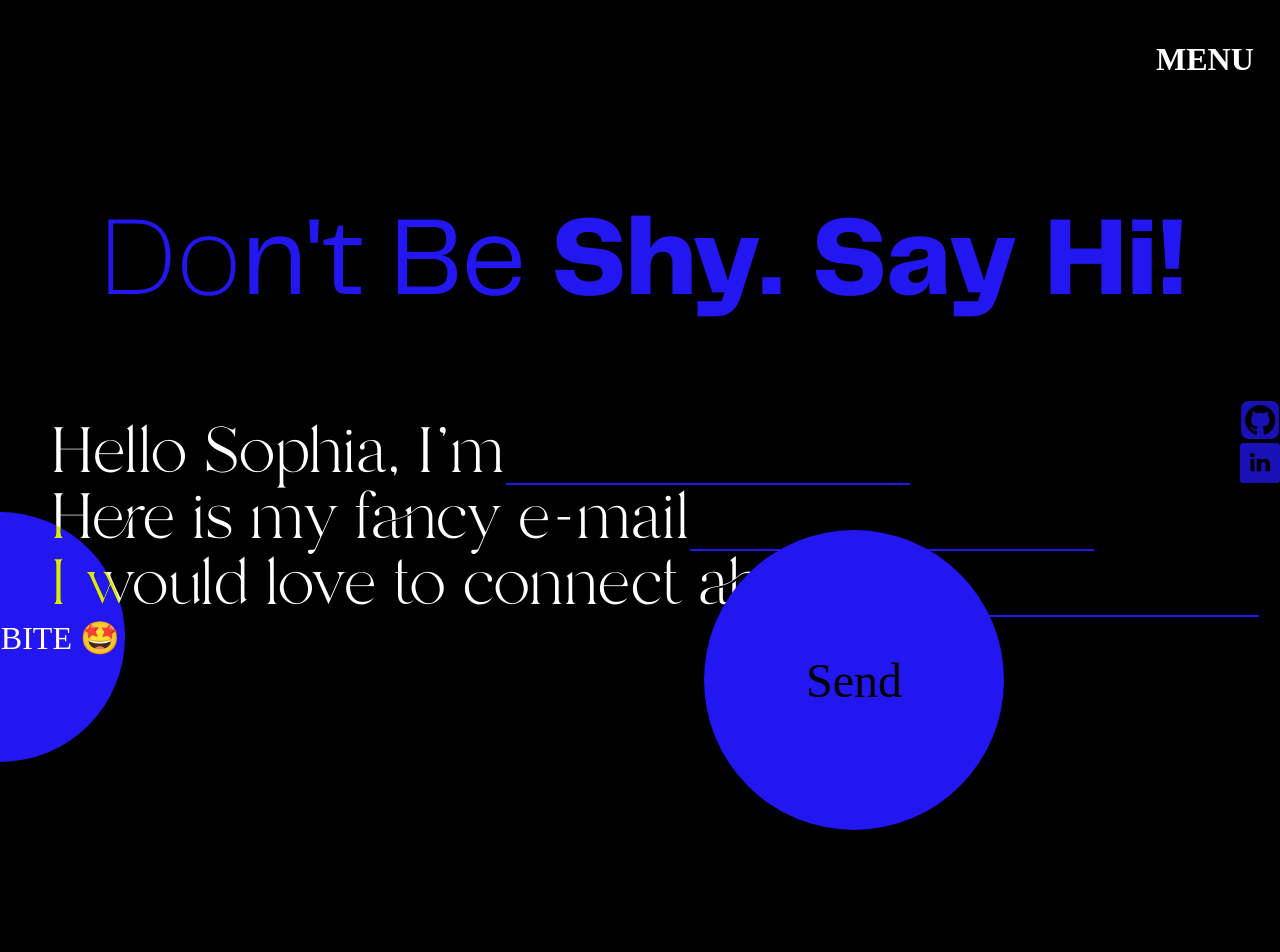
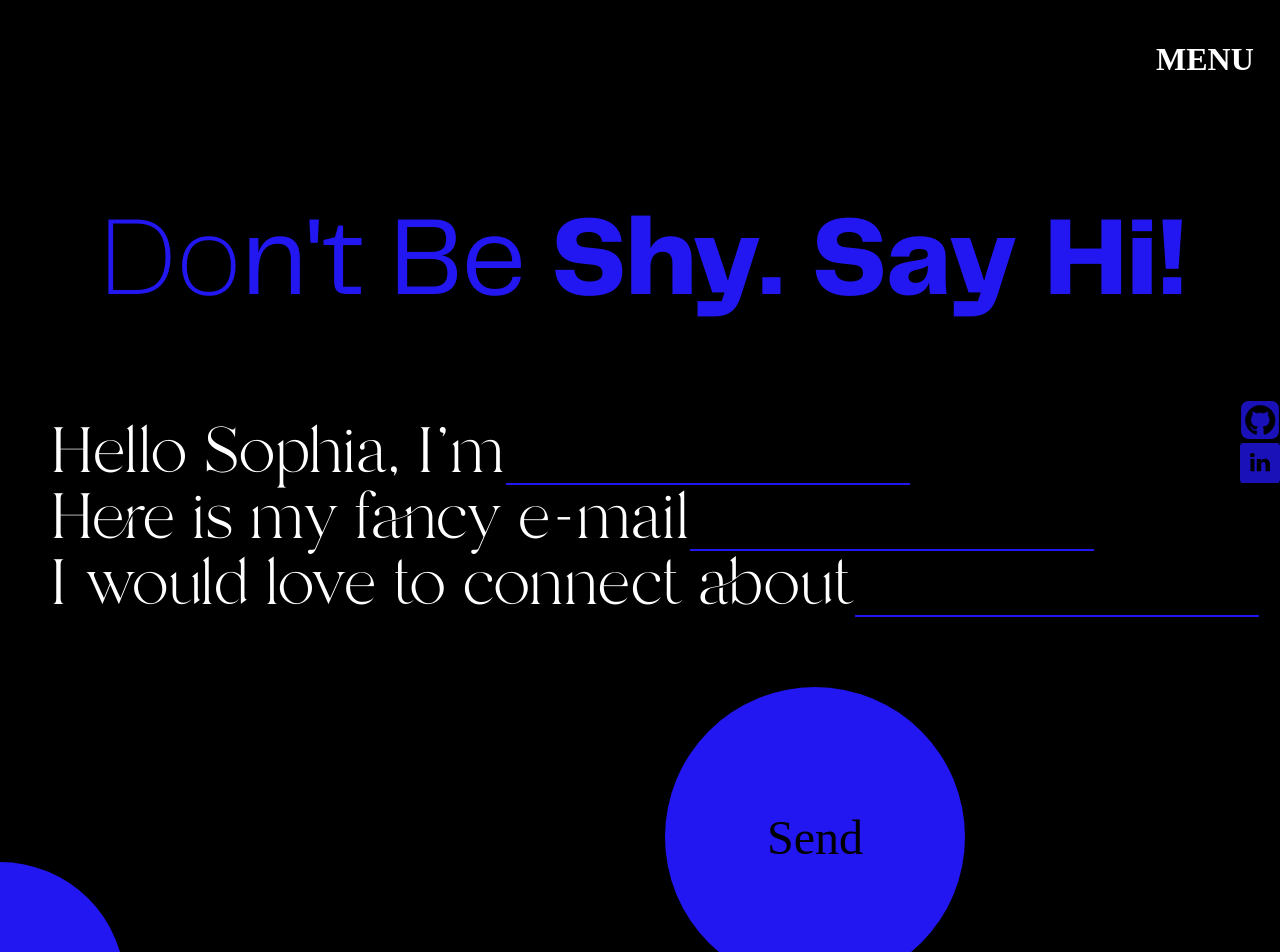
Before and after one commit to sophlanz/portfolio, a Next.js app: page /contact in a window 1280 px wide. Shown: the top 952 px of the page. Before the commit the page ends 830 px from the top, so only its background shows below. Built offline with nearby package versions, Linux system fonts and the light colour scheme; a web font is replaced by a local one.

Commit message:
moved button down

```diff
--- a/src/styles/sections/contact.scss
+++ b/src/styles/sections/contact.scss
@@ -42,10 +42,10 @@ form.contact button{
     font-size:3rem;
     font-family:"Migha";
     margin-top:50px;
+    margin-left:50%;
     animation:changeColor 4s;
-    position:absolute;
-    top:60%;
-    left:55%;
+
+
 }
 form.contact button:hover{
     background-color:black;
```
